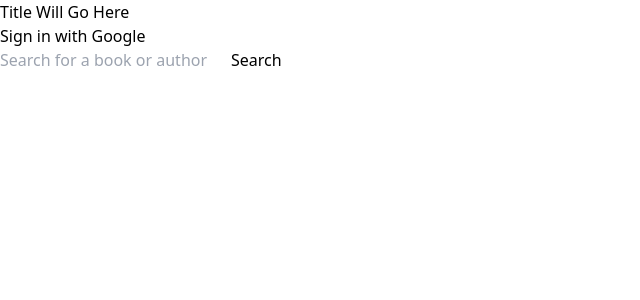
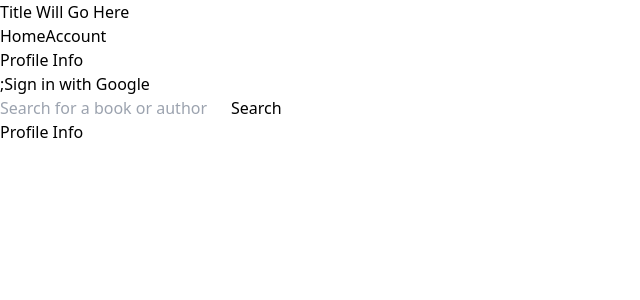
Before and after one commit to vachhaniparth96/BookFinder, a React (Vite) app: page /user/1 in a window 1280 px wide. Shown: the top 300 px of the page, without its empty margins (0-640 px from the left). Built offline with nearby package versions, Linux system fonts and the light colour scheme.

Commit message:
Add redirects file

```diff
--- a/src/App.jsx
+++ b/src/App.jsx
@@ -1,5 +1,6 @@
 import Header from "./Components/Header";
 import Main from "./Components/Main";
+//import profile context here
 
 const App = () => {
     return (
--- a/src/Components/Header/index.jsx
+++ b/src/Components/Header/index.jsx
@@ -1,6 +1,6 @@
 import { useState, useEffect } from "react";
 import { useNavigate } from "react-router-dom";
-import Login from "../Login";
+import Nav from "../Nav";
 
 const Header = () => {
 	const [searchTerm, setSearchTerm] = useState("");
@@ -18,14 +18,14 @@ const Header = () => {
 				searchTerm: searchTerm,
 			},
 		});
-		refreshPage();
+		// refreshPage();
 	};
 
 	return (
 		<div>
-			<div className="flex justify-between">
+			<div>
 				<h1>Title Will Go Here</h1>
-                <Login />
+                <Nav />
 			</div>
 			<div>
 				<form onSubmit={handleSubmit}>
--- a/src/Components/Login/index.jsx
+++ b/src/Components/Login/index.jsx
@@ -1,65 +1,81 @@
-import React, { useState, useEffect } from "react";
-import { GoogleLogin, googleLogout, useGoogleLogin } from "@react-oauth/google";
+import { useState, useEffect, useContext, createContext } from "react";
+import { googleLogout, useGoogleLogin } from "@react-oauth/google";
 import axios from "axios";
+import { Link } from "react-router-dom";
+import User from "../../Pages/User";
 
+
+/**
+ * Login component that handles Google OAuth login flow.
+ * Manages user and profile state, makes API call to get user profile on successful login.
+ * Provides profile context to child components.
+ * Handles logout by clearing state.
+ */
 const Login = () => {
 	const [user, setUser] = useState(null);
-    const [profile, setProfile] = useState(null);
+	const [profile, setProfile] = useState(null); //migrate into app and make avail through context
+	const profileContext = createContext();
 
 	const login = useGoogleLogin({
 		onSuccess: (res) => setUser(res),
-        onError: (err) => {console.log('Login Failed: ', err)},
+		onError: (err) => {
+			console.log("Login Failed: ", err);
+		},
 	});
 
 	useEffect(() => {
 		if (user) {
-                axios.get(`https://www.googleapis.com/oauth2/v1/userinfo?alt=json&access_token=${user.access_token}`, {
+			axios
+				.get(
+					`https://www.googleapis.com/oauth2/v1/userinfo?alt=json&access_token=${user.access_token}`,
+					{
 						headers: {
 							Authorization: `Bearer ${user.access_token}`,
-                        Accept: "application/json"
+							Accept: "application/json",
+						},
 					}
-                })
+				)
 				.then((res) => {
 					setProfile(res.data);
-                }).catch((err) => {
+				})
+				.catch((err) => {
 					console.log(err);
-                })
+				});
 		}
 	}, [user]);
-console.log(user, "User")
-console.log(profile, "Profile")
+
+	console.log(profile, "Profile");
+
 	const logout = () => {
-            googleLogout({clientId: "920647848413-l3qou40fccmtfnv10d03qpj5k661cou9.apps.googleusercontent.com"});
+		googleLogout({
+            clientId:
+				"920647848413-l3qou40fccmtfnv10d03qpj5k661cou9.apps.googleusercontent.com",
+            });
 		setUser(null);
 		setProfile(null);
-        }
-
-        const responseMessage = (response) => {
-            console.log(response);
-        }
-
-        const errorMessage = (error) => {
-            console.log(error);
-        }
+	};
 	return (
 		<div>
+
+                <profileContext.Provider value={profile}>
+                    {console.log(profileContext, "Profile Context")}
+                    <User />
+                </profileContext.Provider>;
 			{profile ? (
-                <div>
-                    <img src={profile.picture} alt="user image" />
-                    <h3>User Logged in</h3>
-                    <p>Name: {profile.name}</p>
-                    <p>Email Address: {profile.email}</p>
-                    <br />
-                    <br />
+				<div className="flex justify-between gap-10">
+					<Link to={`user/${profile.id}`}>
+						<p>Profile</p>
+					</Link>
+					{/* <h3>User Logged in</h3> */}
+					{/* <p>Name: {profile.name}</p> */}
+					{/* <p>Email Address: {profile.email}</p> */}
 					<button onClick={logout}>Log out</button>
 				</div>
 			) : (
 				<button onClick={() => login()}>Sign in with Google </button>
 			)}
 		</div>
-            // <GoogleLogin onSuccess={responseMessage} onError={errorMessage} />
-        )
-
-    }
+	);
+};
 
     export default Login;
--- a/src/Components/Main/index.jsx
+++ b/src/Components/Main/index.jsx
@@ -3,6 +3,7 @@ import { Routes, Route } from "react-router-dom";
 import Books from "../../Pages/Books";
 import Home from "../../Pages/Home";
 import BookDetails from "../../Pages/BookDetails";
+import User from "../../Pages/User";
 
 const Main = () => {
 	return (
@@ -11,6 +12,7 @@ const Main = () => {
 				<Route path="/" element={<Home />} />
 				<Route path="/books" element={<Books />} />
 				<Route path="/books/:id" element={<BookDetails />} />
+                <Route path="/user/:id" element={<User />} />
 			</Routes>
 		</div>
 	);
--- a/src/Components/Nav/index.jsx
+++ b/src/Components/Nav/index.jsx
@@ -0,0 +1,15 @@
+import { Link } from "react-router-dom";
+import Login from "../Login";
+const Nav = () => {
+    return (
+        <div>
+            <div className="flex justify-around">
+                <Link to="/">Home</Link>
+                <Link to="/user/:id">Account</Link>
+                <Login />
+            </div>
+        </div>
+    );
+}
+
+export default Nav;
--- /dev/null
+++ b/src/Pages/User/index.jsx
@@ -0,0 +1,18 @@
+import { useParams } from 'react-router-dom';
+import  Login  from '../../Components/Login';
+import { useContext } from 'react';
+
+const User = () => {
+    const id = useParams();
+    console.log(id, "ID")
+
+    const profile = useContext({Login});
+    console.log(profile, "Profile")
+    return (
+        <div>
+            <h1>Profile Info</h1>
+        </div>
+    )
+}
+
+export default User;
```
Also changed, not shown: src/main.jsx (+4 -4 lines), 1 other file (tests, documents, lock files or other folders). Lines whose indentation alone changed are shown as unchanged.
